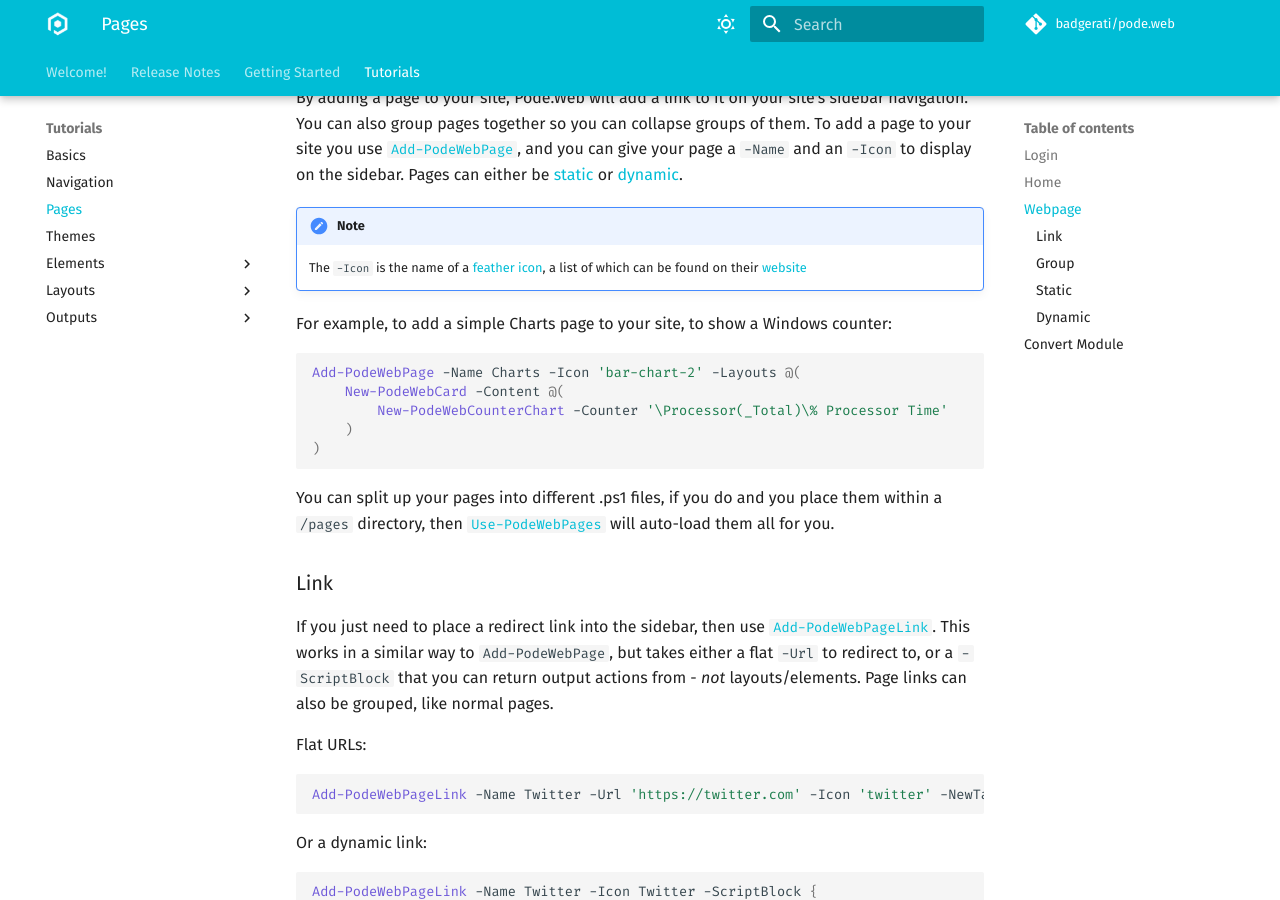
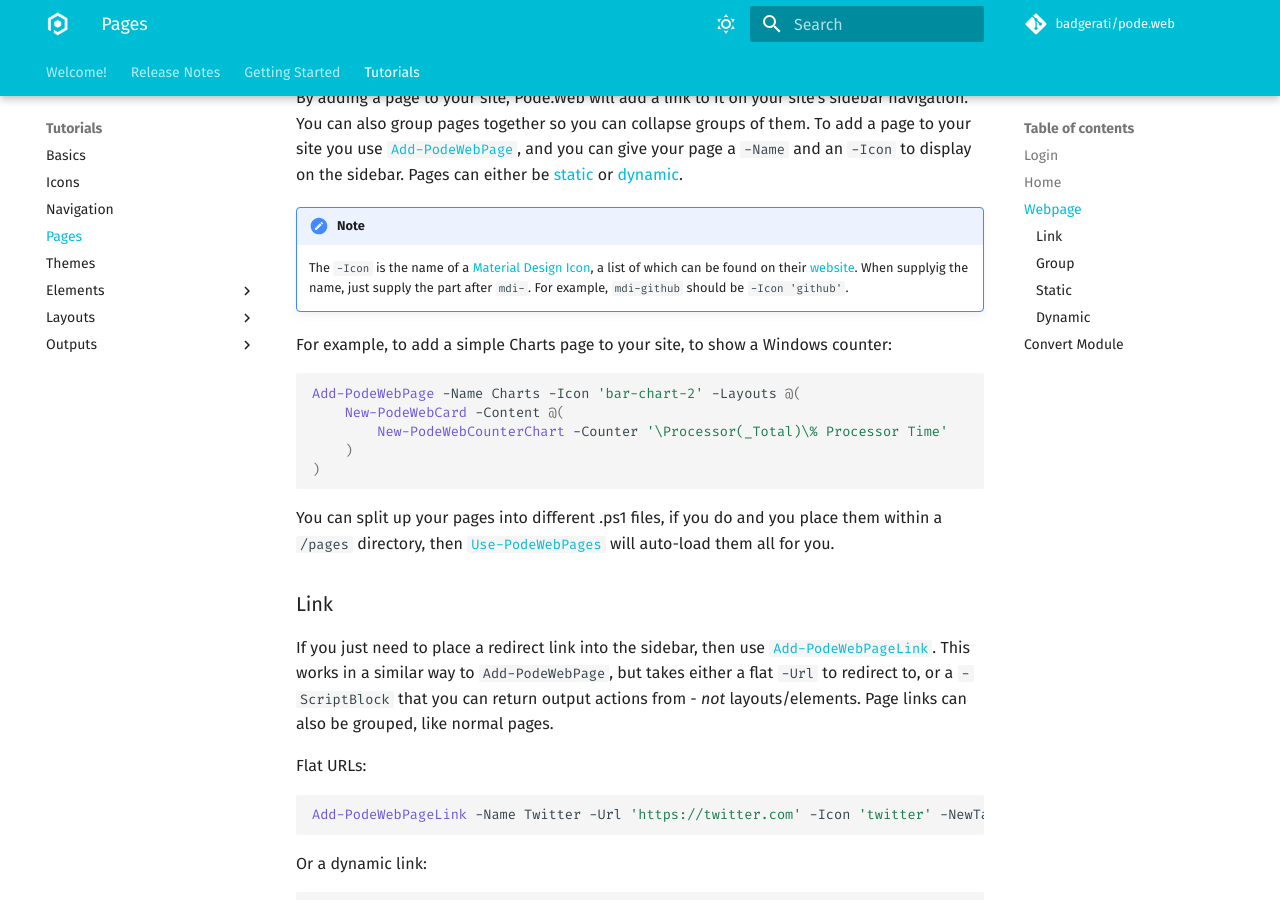
Before and after one commit to Badgerati/Pode.Web, an MkDocs documentation site: the page built from docs/Tutorials/Pages.md, in a window 1280 px wide and 900 px high, scrolled down 1264 px. Built offline with MkDocs 1.6.1 and Material for MkDocs 9.7.7, drawn with Linux system fonts in a browser that asks for light colours; comment, search, counter and statistics services are not loaded.

Commit message:
#73: fix up the docs, and extra doc for Icons, and add some quick additional social icons

```diff
--- a/docs/Tutorials/Pages.md
+++ b/docs/Tutorials/Pages.md
@@ -45,7 +45,7 @@ If you want to hide the title on the home page, you can pass `-NoTitle`.
 By adding a page to your site, Pode.Web will add a link to it on your site's sidebar navigation. You can also group pages together so you can collapse groups of them. To add a page to your site you use [`Add-PodeWebPage`](../../Functions/Pages/Add-PodeWebPage), and you can give your page a `-Name` and an `-Icon` to display on the sidebar. Pages can either be [static](#static) or [dynamic](#dynamic).
 
 !!! note
-    The `-Icon` is the name of a [feather icon](https://feathericons.com), a list of which can be found on their [website](https://feathericons.com)
+    The `-Icon` is the name of a [Material Design Icon](https://materialdesignicons.com), a list of which can be found on their [website](https://pictogrammers.github.io/@mdi/font/5.4.55/). When supplyig the name, just supply the part after `mdi-`. For example, `mdi-github` should be `-Icon 'github'`.
 
 For example, to add a simple Charts page to your site, to show a Windows counter:
 
--- a/src/Templates/Public/styles/default.css
+++ b/src/Templates/Public/styles/default.css
@@ -728,7 +728,6 @@ a.nav-link .mdi:before {
 .dropdown-menu .mdi::before {
     position: relative;
     top: 4px;
-    left: -8px;
 }
 
 .nav .mdi::before {
```
Also changed, not shown: README.md (+1 -1 lines), docs/Tutorials/Elements/Icon.md (+1 -1 lines), docs/Tutorials/Icons.md (added, +13 -0 lines), docs/index.md (+1 -1 lines), docs/images/icon_example.png (added), 2 other files.
